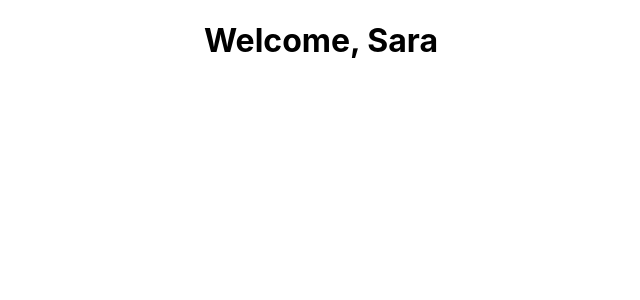
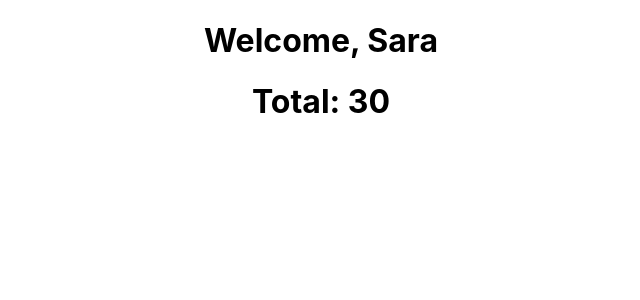
Before and after one commit to tmtri3102/component-react, a React (Create React App) app: page / in a window 1280 px wide. Shown: the top 300 px of the page, without its empty margins (319-959 px from the left). Built offline with nearby package versions, Linux system fonts and the light colour scheme.

Commit message:
class component

```diff
--- a/src/App.js
+++ b/src/App.js
@@ -1,10 +1,12 @@
 import "./App.css";
 import Welcome from "./components/Welcome";
+import ClassComponent from "./components/ClassComponent";
 
 function App() {
   return (
     <div className="App">
       <Welcome name="Sara" />
+      <ClassComponent firstNumber={10} secondNumber={20} />
     </div>
   );
 }
--- /dev/null
+++ b/src/components/ClassComponent.js
@@ -0,0 +1,7 @@
+import { Component } from "react";
+class ClassComponent extends Component {
+  render() {
+    return <h1>Total: {this.props.firstNumber + this.props.secondNumber}</h1>;
+  }
+}
+export default ClassComponent; // class component
--- a/src/components/Welcome.js
+++ b/src/components/Welcome.js
@@ -2,4 +2,4 @@ function Welcome(props) {
   console.log(props);
   return <h1>Welcome, {props.name}</h1>;
 }
-export default Welcome;
+export default Welcome; // function component
```
